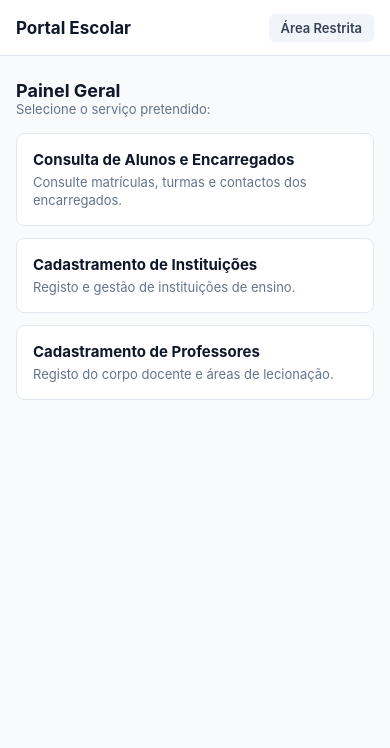
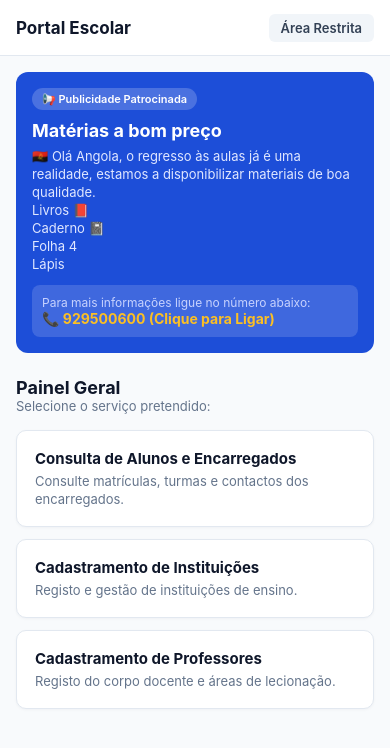
Before and after one commit to lucasbandej-boop/portal-escola-app-, a React Native app: screen / in a window 390 px wide. Shown: the top 748 px of the page. Built offline with nearby package versions, Linux system fonts and the light colour scheme.

Commit message:
Remove dados simulados, mantem publicidade e aprimora design corporativo do menu

```diff
--- a/App.js
+++ b/App.js
@@ -1,4 +1,4 @@
-import React, { useState } from 'react';
+import React, { useState, useEffect } from 'react';
 import {
   SafeAreaView,
   View,
@@ -21,49 +21,6 @@ const SUPABASE_URL = 'https://oqllnyyoktxjdemyxtpb.supabase.co';
 const SUPABASE_ANON_KEY = 'eyJhbGciOiJIUzI1NiIsInR5cCI6IkpXVCJ9.eyJpc3MiOiJzdXBhYmFzZSIsInJlZiI6Im9xbGxueXlva3R4amRlbXl4dHBiIiwicm9sZSI6ImFub24iLCJpYXQiOjE3ODUyMjI5OTMsImV4cCI6MjEwMDc5ODk5M30.qZlRZwiLRK7gWWiaCBG89-kk6FGxERrOynbqTcWRVzM';
 
 export const supabase = createClient(SUPABASE_URL, SUPABASE_ANON_KEY);
-
-// --- DADOS FICTÍCIOS DE EXEMPLO PARA CONSULTA DE ALUNOS ---
-const ALUNOS_EXEMPLO = [
-  {
-    id: '1',
-    nome_aluno: 'António Manuel Neto',
-    bi_aluno: '008945211LA042',
-    classe: '10ª Classe',
-    turma: 'A',
-    curso: 'Informática de Gestão',
-    nome_encarregado: 'Manuel NETO',
-    contacto_encarregado: '+244 923 112 334',
-    parentesco: 'Pai',
-    foto_url: 'https://via.placeholder.com/150/1e293b/ffffff?text=Neto',
-    status: 'Matriculado'
-  },
-  {
-    id: '2',
-    nome_aluno: 'Beatriz da Silva',
-    bi_aluno: '007812993LA038',
-    classe: '11ª Classe',
-    turma: 'B',
-    curso: 'Contabilidade',
-    nome_encarregado: 'Teresa da Silva',
-    contacto_encarregado: '+244 912 445 667',
-    parentesco: 'Mãe',
-    foto_url: 'https://via.placeholder.com/150/1e293b/ffffff?text=Beatriz',
-    status: 'Matriculado'
-  },
-  {
-    id: '3',
-    nome_aluno: 'Cláudio José Santos',
-    bi_aluno: '009123884LA011',
-    classe: '12ª Classe',
-    turma: 'C',
-    curso: 'Eletricidade',
-    nome_encarregado: 'João Francisco Santos',
-    contacto_encarregado: '+244 945 889 001',
-    parentesco: 'Tio / Encarregado',
-    foto_url: 'https://via.placeholder.com/150/1e293b/ffffff?text=Claudio',
-    status: 'Pendente'
-  }
-];
 
 // --- MODAL DE AUTENTICAÇÃO ---
 function ModalLogin({ visivel, onClose, onLoginSucesso }) {
@@ -120,7 +77,7 @@ function ModalLogin({ visivel, onClose, onLoginSucesso }) {
   };
 
   return (
-    <Modal visible={visivel} animationType="slide" transparent={true}>
+    <Modal visible={visivel} animationType="fade" transparent={true}>
       <View style={styles.modalOverlay}>
         <View style={styles.modalContent}>
           <View style={styles.abaAuthContainer}>
@@ -128,7 +85,7 @@ function ModalLogin({ visivel, onClose, onLoginSucesso }) {
               style={[styles.btnAbaAuth, modo === 'login' && styles.btnAbaAuthAtiva]}
               onPress={() => setModo('login')}
             >
-              <Text style={[styles.txtAbaAuth, modo === 'login' && styles.txtAbaAuthAtiva]}>Entrar</Text>
+              <Text style={[styles.txtAbaAuth, modo === 'login' && styles.txtAbaAuthAtiva]}>Já tenho conta</Text>
             </TouchableOpacity>
 
             <TouchableOpacity
@@ -199,12 +156,35 @@ function ModalLogin({ visivel, onClose, onLoginSucesso }) {
 // --- TELA DE CONSULTA DE ALUNOS E ENCARREGADOS ---
 function TelaConsultaAlunos({ onVoltarHome }) {
   const [busca, setBusca] = useState('');
+  const [alunos, setAlunos] = useState([]);
+  const [loading, setLoading] = useState(true);
   const [alunoSelecionado, setAlunoSelecionado] = useState(null);
 
-  const alunosFiltrados = ALUNOS_EXEMPLO.filter(item =>
-    item.nome_aluno.toLowerCase().includes(busca.toLowerCase()) ||
-    item.bi_aluno.toLowerCase().includes(busca.toLowerCase()) ||
-    item.nome_encarregado.toLowerCase().includes(busca.toLowerCase())
+  useEffect(() => {
+    carregarEstudantes();
+  }, []);
+
+  const carregarEstudantes = async () => {
+    setLoading(true);
+    try {
+      const { data, error } = await supabase
+        .from('estudantes')
+        .select('*')
+        .order('nome_completo', { ascending: true });
+
+      if (error) throw error;
+      setAlunos(data || []);
+    } catch (err) {
+      console.log('Erro ao carregar estudantes:', err.message);
+    } finally {
+      setLoading(false);
+    }
+  };
+
+  const alunosFiltrados = alunos.filter(item =>
+    (item.nome_completo && item.nome_completo.toLowerCase().includes(busca.toLowerCase())) ||
+    (item.num_bilhete && item.num_bilhete.toLowerCase().includes(busca.toLowerCase())) ||
+    (item.encarregado_nome && item.encarregado_nome.toLowerCase().includes(busca.toLowerCase()))
   );
 
   return (
@@ -228,7 +208,10 @@ function TelaConsultaAlunos({ onVoltarHome }) {
       </View>
 
       <ScrollView style={{ flex: 1, paddingHorizontal: 16 }}>
-        {alunosFiltrados.map((aluno) => (
+        {loading ? (
+          <ActivityIndicator size="small" color="#0f172a" style={{ marginTop: 20 }} />
+        ) : alunosFiltrados.length > 0 ? (
+          alunosFiltrados.map((aluno) => (
             <TouchableOpacity
               key={aluno.id}
               style={styles.cardConsulta}
@@ -236,38 +219,37 @@ function TelaConsultaAlunos({ onVoltarHome }) {
               activeOpacity={0.7}
             >
               <View style={styles.cardHeaderRow}>
-              <Text style={styles.nomeAlunoConsulta}>{aluno.nome_aluno}</Text>
+                <Text style={styles.nomeAlunoConsulta}>{aluno.nome_completo}</Text>
                 <View style={styles.badgeClasse}>
-                <Text style={styles.txtBadgeClasse}>{aluno.classe}</Text>
+                  <Text style={styles.txtBadgeClasse}>{aluno.classe_ou_ano || 'Geral'}</Text>
                 </View>
               </View>
 
               <Text style={styles.detalheCurso}>
-              Turma: {aluno.turma} • {aluno.curso}
+                Turma: {aluno.turma || 'N/A'} • {aluno.curso || 'Ensino Geral'}
               </Text>
 
               <View style={styles.divisorCard} />
 
               <View style={styles.linhaInfo}>
                 <Text style={styles.rotuloInfo}>Nº do BI:</Text>
-              <Text style={styles.valorInfo}>{aluno.bi_aluno}</Text>
+                <Text style={styles.valorInfo}>{aluno.num_bilhete || 'Não informado'}</Text>
               </View>
 
               <View style={styles.linhaInfo}>
                 <Text style={styles.rotuloInfo}>Encarregado:</Text>
-              <Text style={styles.valorInfoHighlight}>{aluno.nome_encarregado} ({aluno.parentesco})</Text>
+                <Text style={styles.valorInfoHighlight}>{aluno.encarregado_nome || 'Não informado'}</Text>
               </View>
 
               <View style={styles.linhaInfo}>
                 <Text style={styles.rotuloInfo}>Contacto:</Text>
-              <Text style={styles.valorContacto}>{aluno.contacto_encarregado}</Text>
+                <Text style={styles.valorContacto}>{aluno.encarregado_telefone || 'Não informado'}</Text>
               </View>
             </TouchableOpacity>
-        ))}
-
-        {alunosFiltrados.length === 0 && (
+          ))
+        ) : (
           <View style={{ alignItems: 'center', marginTop: 40 }}>
-            <Text style={{ color: '#64748b', fontSize: 14 }}>Nenhum registo encontrado.</Text>
+            <Text style={{ color: '#64748b', fontSize: 14 }}>Nenhum estudante registado na base de dados.</Text>
           </View>
         )}
       </ScrollView>
@@ -283,23 +265,21 @@ function TelaConsultaAlunos({ onVoltarHome }) {
             {alunoSelecionado && (
               <ScrollView style={{ paddingVertical: 5 }}>
                 <View style={{ alignItems: 'center', marginBottom: 15 }}>
-                  <Text style={{ fontSize: 18, fontWeight: 'bold', color: '#0f172a' }}>{alunoSelecionado.nome_aluno}</Text>
-                  <Text style={{ fontSize: 12, color: '#16a34a', fontWeight: '600', marginTop: 2 }}>Situação: {alunoSelecionado.status}</Text>
+                  <Text style={{ fontSize: 18, fontWeight: 'bold', color: '#0f172a' }}>{alunoSelecionado.nome_completo}</Text>
                 </View>
 
                 <View style={styles.cardInfoModal}>
                   <Text style={styles.tituloSecaoModal}>Dados Académicos</Text>
-                  <Text style={styles.itemModal}>Classe: {alunoSelecionado.classe}</Text>
-                  <Text style={styles.itemModal}>Turma: {alunoSelecionado.turma}</Text>
-                  <Text style={styles.itemModal}>Curso: {alunoSelecionado.curso}</Text>
-                  <Text style={styles.itemModal}>Nº BI: {alunoSelecionado.bi_aluno}</Text>
+                  <Text style={styles.itemModal}>Classe: {alunoSelecionado.classe_ou_ano || 'N/A'}</Text>
+                  <Text style={styles.itemModal}>Turma: {alunoSelecionado.turma || 'N/A'}</Text>
+                  <Text style={styles.itemModal}>Curso: {alunoSelecionado.curso || 'Geral'}</Text>
+                  <Text style={styles.itemModal}>Nº BI: {alunoSelecionado.num_bilhete || 'N/A'}</Text>
                 </View>
 
                 <View style={[styles.cardInfoModal, { marginTop: 12 }]}>
                   <Text style={styles.tituloSecaoModal}>Encarregado de Educação</Text>
-                  <Text style={styles.itemModal}>Nome: {alunoSelecionado.nome_encarregado}</Text>
-                  <Text style={styles.itemModal}>Parentesco: {alunoSelecionado.parentesco}</Text>
-                  <Text style={styles.itemModal}>Contacto: {alunoSelecionado.contacto_encarregado}</Text>
+                  <Text style={styles.itemModal}>Nome: {alunoSelecionado.encarregado_nome || 'N/A'}</Text>
+                  <Text style={styles.itemModal}>Contacto: {alunoSelecionado.encarregado_telefone || 'N/A'}</Text>
                 </View>
               </ScrollView>
             )}
@@ -497,20 +477,42 @@ function MenuPrincipalHome({ onNavegarCadastramentoInst, onNavegarCadastramentoP
       </View>
 
       <View style={{ padding: 16 }}>
+        {/* QUADRO DE PUBLICIDADE PATROCINADA */}
+        <View style={styles.cardPublicidade}>
+          <View style={styles.badgePatrocinado}>
+            <Text style={styles.txtBadgePatrocinado}>📢 Publicidade Patrocinada</Text>
+          </View>
+          <Text style={styles.tituloPublicidade}>Matérias a bom preço</Text>
+          <Text style={styles.corpoPublicidade}>
+            🇦🇴 Olá Angola, o regresso às aulas já é uma realidade, estamos a disponibilizar materiais de boa qualidade.{'\n'}
+            Livros 📕{'\n'}
+            Caderno 📓{'\n'}
+            Folha 4{'\n'}
+            Lápis
+          </Text>
+          <TouchableOpacity style={styles.btnLigarPub} onPress={publicidadeLigar}>
+            <Text style={styles.rodapePublicidade}>
+              Para mais informações ligue no número abaixo:{'\n'}
+              <Text style={styles.telefonePublicidade}>📞 929500600 (Clique para Ligar)</Text>
+            </Text>
+          </TouchableOpacity>
+        </View>
+
+        {/* MENU PRINCIPAL CORPORATIVO */}
         <Text style={styles.secaoTitulo}>Painel Geral</Text>
         <Text style={styles.secaoSubtitulo}>Selecione o serviço pretendido:</Text>
 
-        <TouchableOpacity style={styles.cardMenu} onPress={onNavegarConsultaAlunos}>
+        <TouchableOpacity style={styles.cardMenu} onPress={onNavegarConsultaAlunos} activeOpacity={0.8}>
           <Text style={styles.cardMenuTitulo}>Consulta de Alunos e Encarregados</Text>
           <Text style={styles.cardMenuDesc}>Consulte matrículas, turmas e contactos dos encarregados.</Text>
         </TouchableOpacity>
 
-        <TouchableOpacity style={styles.cardMenu} onPress={onNavegarCadastramentoInst}>
+        <TouchableOpacity style={styles.cardMenu} onPress={onNavegarCadastramentoInst} activeOpacity={0.8}>
           <Text style={styles.cardMenuTitulo}>Cadastramento de Instituições</Text>
           <Text style={styles.cardMenuDesc}>Registo e gestão de instituições de ensino.</Text>
         </TouchableOpacity>
 
-        <TouchableOpacity style={styles.cardMenu} onPress={onNavegarCadastramentoProf}>
+        <TouchableOpacity style={styles.cardMenu} onPress={onNavegarCadastramentoProf} activeOpacity={0.8}>
           <Text style={styles.cardMenuTitulo}>Cadastramento de Professores</Text>
           <Text style={styles.cardMenuDesc}>Registo do corpo docente e áreas de lecionação.</Text>
         </TouchableOpacity>
@@ -576,7 +578,7 @@ export default function App() {
   );
 }
 
-// --- ESTILOS LIMPOS E PROFISSIONAIS ---
+// --- ESTILOS LIMPOS E DESIGN CORPORATIVO ---
 const styles = StyleSheet.create({
   container: { flex: 1, backgroundColor: '#f8fafc' },
   homeContainer: { flex: 1, backgroundColor: '#f8fafc' },
@@ -594,15 +596,50 @@ const styles = StyleSheet.create({
   btnLoginTop: { backgroundColor: '#f1f5f9', paddingHorizontal: 12, paddingVertical: 6, borderRadius: 6 },
   txtLoginTop: { color: '#334155', fontWeight: '600', fontSize: 13 },
 
-  secaoTitulo: { fontSize: 18, fontWeight: '700', color: '#0f172a', marginTop: 8 },
+  cardPublicidade: {
+    backgroundColor: '#1d4ed8',
+    borderRadius: 12,
+    padding: 16,
+    marginBottom: 20,
+    elevation: 2,
+  },
+  badgePatrocinado: {
+    backgroundColor: 'rgba(255,255,255,0.2)',
+    alignSelf: 'flex-start',
+    paddingHorizontal: 10,
+    paddingVertical: 4,
+    borderRadius: 12,
+    marginBottom: 10,
+  },
+  txtBadgePatrocinado: { color: '#ffffff', fontSize: 11, fontWeight: '600' },
+  tituloPublicidade: { fontSize: 18, fontWeight: 'bold', color: '#ffffff', marginBottom: 6 },
+  corpoPublicidade: { fontSize: 13, color: '#e0e7ff', lineHeight: 18, marginBottom: 12 },
+  btnLigarPub: { backgroundColor: 'rgba(255,255,255,0.15)', padding: 10, borderRadius: 8 },
+  rodapePublicidade: { fontSize: 12, color: '#c7d2fe' },
+  telefonePublicidade: { fontSize: 14, fontWeight: 'bold', color: '#fbbf24' },
+
+  secaoTitulo: { fontSize: 18, fontWeight: '700', color: '#0f172a', marginTop: 4 },
   secaoSubtitulo: { fontSize: 13, color: '#64748b', marginBottom: 16 },
-  cardMenu: { backgroundColor: '#ffffff', borderRadius: 8, padding: 16, marginBottom: 12, borderWidth: 1, borderColor: '#e2e8f0' },
+
+  // Menu em estilo Card Profissional (Bordas suaves)
+  cardMenu: {
+    backgroundColor: '#ffffff',
+    borderRadius: 10,
+    padding: 18,
+    marginBottom: 12,
+    borderWidth: 1,
+    borderColor: '#e2e8f0',
+    shadowColor: '#0f172a',
+    shadowOffset: { width: 0, height: 1 },
+    shadowOpacity: 0.04,
+    shadowRadius: 3,
+    elevation: 1,
+  },
   cardMenuTitulo: { fontSize: 15, fontWeight: '700', color: '#0f172a', marginBottom: 4 },
   cardMenuDesc: { fontSize: 13, color: '#64748b', lineHeight: 18 },
 
   inputBusca: { height: 44, borderWidth: 1, borderColor: '#cbd5e1', borderRadius: 8, paddingHorizontal: 14, backgroundColor: '#ffffff', fontSize: 14, color: '#0f172a' },
 
-  // Cartão Profissional de Consulta
   cardConsulta: {
     backgroundColor: '#ffffff',
     borderRadius: 8,
@@ -610,10 +647,6 @@ const styles = StyleSheet.create({
     marginBottom: 12,
     borderWidth: 1,
     borderColor: '#e2e8f0',
-    shadowColor: '#000',
-    shadowOffset: { width: 0, height: 1 },
-    shadowOpacity: 0.05,
-    shadowRadius: 2,
     elevation: 1
   },
   cardHeaderRow: {
```
Lines whose indentation alone changed are shown as unchanged.
